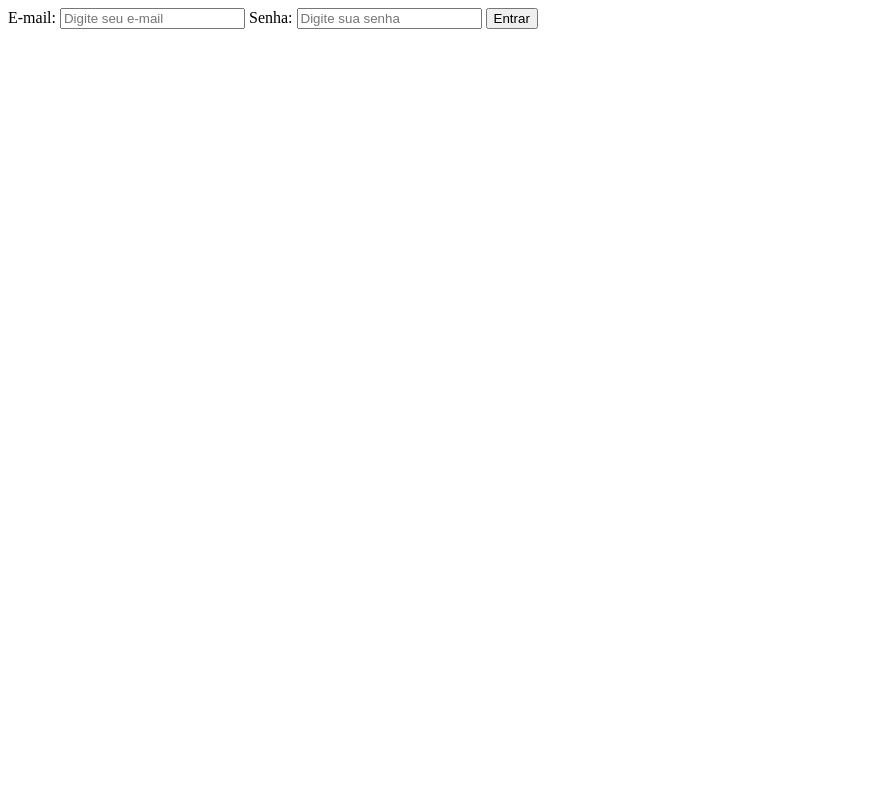
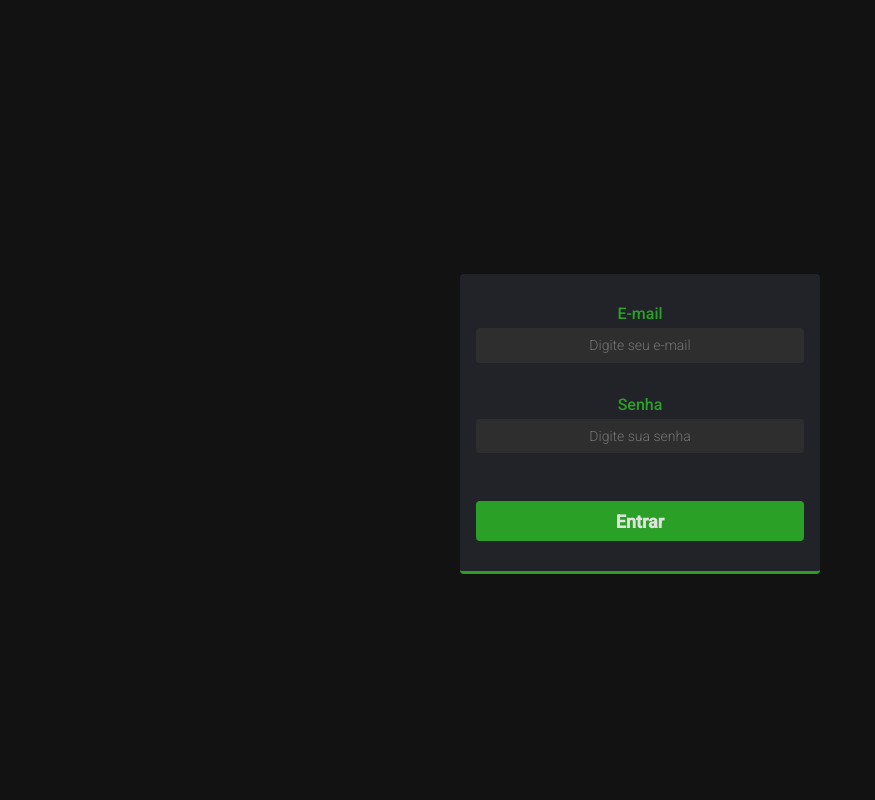
Before and after one commit to victor-luiz/sql-injection, a PHP site: page / in a window 1280 px wide. Shown: the whole page, without its empty margins (0-875 px from the left). Run offline with PHP 8.4, Linux system fonts and the light colour scheme.

Commit message:
Added style on page.

```diff
--- a/index.php
+++ b/index.php
@@ -28,22 +28,117 @@ if ($_SERVER['REQUEST_METHOD'] == 'POST') {
 }
 ?>
 
-
 <!DOCTYPE html>
 <html lang="pt-br">
 <head>
-  <meta charset="UTF-8">
-  <meta http-equiv="X-UA-Compatible" content="IE=edge">
-  <meta name="viewport" content="width=device-width, initial-scale=1.0">
+    <meta charset="UTF-8" />
+    <meta http-equiv="X-UA-Compatible" content="IE=edge" />
+    <meta name="viewport" content="width=device-width, initial-scale=1.0" />
+    <link rel="preconnect" href="https://fonts.googleapis.com" />
+    <link rel="preconnect" href="https://fonts.gstatic.com" crossorigin />
+    <link
+      href="https://fonts.googleapis.com/css2?family=Roboto:wght@300;500&display=swap"
+      rel="stylesheet"
+    />
     <title>Login</title>
   </head>
   <body>
     <form method="post">
-    <label>E-mail: </label>
-    <input type="email" name="email" id="email" placeholder="Digite seu e-mail">
-    <label>Senha: </label>
-    <input type="text" name="password" id="password" placeholder="Digite sua senha">
+      <label>E-mail</label>
+      <input
+        class="form-child"
+        type="email"
+        name="email"
+        id="email"
+        placeholder="Digite seu e-mail"
+      />
+      <label>Senha</label>
+      <input
+        class="form-child"
+        type="password"
+        name="password"
+        id="password"
+        placeholder="Digite sua senha"
+      />
       <button type="submit">Entrar</button>
     </form>
   </body>
+
+  <style>
+    * {
+      margin: 0;
+      padding: 0;
+      box-sizing: border-box;
+      color: #e1e1e1;
+      font-family: Roboto, system-ui, -apple-system, BlinkMacSystemFont,
+        "Segoe UI", Oxygen, Ubuntu, Cantarell, "Open Sans", "Helvetica Neue",
+        sans-serif;
+    }
+
+    body {
+      width: 100%;
+      height: 100vh;
+      background-color: #121212;
+      display: flex;
+      flex-direction: column;
+      align-items: center;
+      justify-content: center;
+    }
+
+    form {
+      width: 360px;
+      height: 300px;
+      display: flex;
+      padding: 1rem;
+      margin-top: 3rem;
+      flex-direction: column;
+      align-items: center;
+      justify-content: center;
+
+      border-bottom: solid #2aa126 3px;
+      border-radius: 4px;
+      background-color: #2e2e2e;
+      background-color: #222329;
+    }
+
+    .form-child {
+      width: 100%;
+      height: 2.15rem;
+      text-align: center;
+      margin: 0.35rem 0rem 2rem;
+    }
+
+    label {
+      color: #2aa126;
+    }
+
+    input {
+      background-color: #2e2e2e;
+      border: none;
+      border-radius: 4px;
+      outline: none;
+      font-size: 0.875rem;
+      font-weight: 300;
+    }
+
+    button {
+      width: 100%;
+      height: 2rem;
+      text-align: center;
+      margin-top: 1rem;
+
+      border: none;
+      outline: none;
+      height: 2.5rem;
+      border-radius: 4px;
+      background-color: #2aa126;
+      font-size: 1.125rem;
+      font-weight: bold;
+      cursor: pointer;
+    }
+
+    button:hover {
+      background-color: #247a21;
+    }
+  </style>
 </html>
```
Also changed, not shown: database-schema.sql (added, +13 -0 lines). Lines whose indentation alone changed are shown as unchanged.
